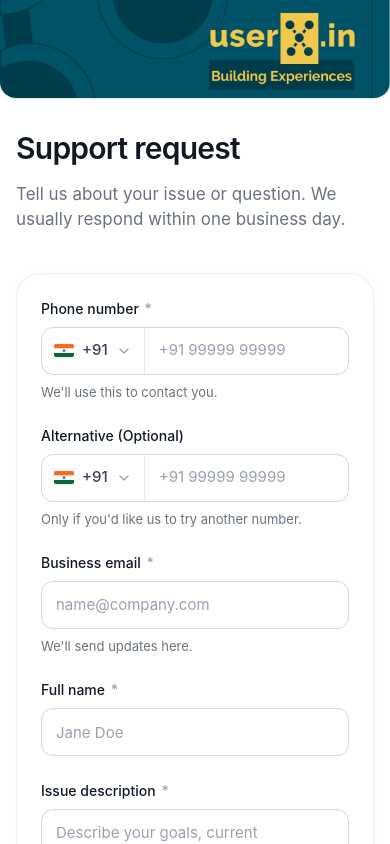
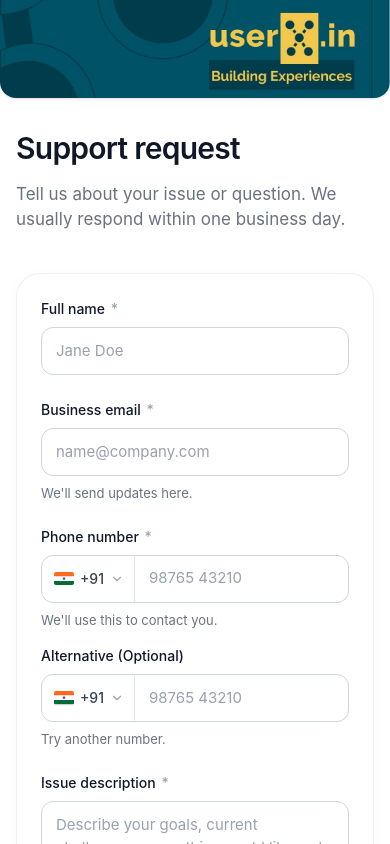
Before and after one commit to plut0n0tf0und/userX.in-form, a React (Vite) app: page /support in a window 390 px wide. Shown: the top 844 px of the page. Built offline with nearby package versions, Linux system fonts and the light colour scheme.

Commit message:
Update form UI, field order, phone input formatting, and abandoned lead tracking

```diff
--- a/src/components/PhoneInput.jsx
+++ b/src/components/PhoneInput.jsx
@@ -13,7 +13,7 @@ function cn(...inputs) {
 
 const regionNames = new Intl.DisplayNames(['en'], { type: 'region' });
 
-export function PhoneInput({ value, onChange, onBlur, inputRef, error, disabled, id, placeholder }) {
+export function PhoneInput({ value, onChange, onBlur, inputRef, error, disabled, id, placeholder, autoComplete }) {
   const [open, setOpen] = useState(false);
   const [country, setCountry] = useState('IN');
 
@@ -34,54 +34,74 @@ export function PhoneInput({ value, onChange, onBlur, inputRef, error, disabled,
     })).sort((a, b) => a.name.localeCompare(b.name));
   }, []);
 
+  const maxDigits = useMemo(() => {
+    if (country === 'IN') return 10;
+    return 12;
+  }, [country]);
+
+  const displayValue = useMemo(() => {
+    if (!value) return '';
+    const prefix = `+${getCountryCallingCode(country)}`;
+    if (value.startsWith(prefix)) {
+      return value.slice(prefix.length).trim();
+    }
+    const parsed = parsePhoneNumberFromString(value);
+    if (parsed && parsed.nationalNumber) {
+      return parsed.nationalNumber;
+    }
+    return value.replace(/^\+\d+\s*/, '');
+  }, [value, country]);
+
   const handleCountrySelect = (c) => {
     setCountry(c.code);
     setOpen(false);
 
-    // When changing country, if the field is empty, don't auto-fill the dial code to prevent errors
-    // Only format if there's already a national number
-    const currentNationalNumber = value ? value.replace(/^\+\d+\s*/, '') : '';
-
-    if (currentNationalNumber) {
+    const currentNationalDigits = displayValue.replace(/\D/g, '');
+    if (currentNationalDigits) {
+      const truncated = currentNationalDigits.slice(0, c.code === 'IN' ? 10 : 12);
+      const dialCode = `+${getCountryCallingCode(c.code)}`;
       const formatter = new AsYouType(c.code);
-      formatter.input(`${c.dialCode}${currentNationalNumber.replace(/\D/g, '')}`);
-      onChange(formatter.getNumber()?.formatInternational() || `${c.dialCode} ${currentNationalNumber}`);
+      formatter.input(`${dialCode}${truncated}`);
+      onChange(formatter.getNumber()?.formatInternational() || `${dialCode} ${truncated}`);
     } else {
-      // If the field is completely empty, keep it empty.
-      // The placeholder dynamically shows the format.
-      if (value !== '') onChange('');
+      onChange('');
     }
   };
 
   const handleInputChange = (e) => {
-    let inputValue = e.target.value;
+    let rawDigits = e.target.value.replace(/\D/g, '');
 
-    if (!inputValue) {
+    if (rawDigits.length > maxDigits) {
+      rawDigits = rawDigits.slice(0, maxDigits);
+    }
+
+    if (!rawDigits) {
       onChange('');
       return;
     }
 
-    const prefix = `+${getCountryCallingCode(country)}`;
-    if (!inputValue.startsWith('+')) {
-      inputValue = `${prefix} ${inputValue}`;
-    }
+    const dialCode = `+${getCountryCallingCode(country)}`;
+    const formatter = new AsYouType(country);
+    formatter.input(`${dialCode}${rawDigits}`);
 
-    const formatter = new AsYouType(country);
-    formatter.input(inputValue);
-    onChange(formatter.current || inputValue);
+    const formattedIntl = formatter.getNumber()?.formatInternational() || `${dialCode} ${rawDigits}`;
+    onChange(formattedIntl);
   };
+
   const Flag = Flags[country];
 
   const dynamicPlaceholder = useMemo(() => {
+    if (country === 'IN') return '98765 43210';
     const formatter = new AsYouType(country);
     let sample = '9999999999';
-    // Format the sample to get the pattern
-    return formatter.input(sample).replace(/9/g, '5');
+    const dialCode = `+${getCountryCallingCode(country)}`;
+    const fullSample = formatter.input(`${dialCode}${sample}`);
+    return fullSample.replace(dialCode, '').trim() || '98765 43210';
   }, [country]);
 
   return (
     <div className={cn(
-      "flex relative w-full h-12 rounded-xl border bg-white overflow-hidden transition-colors focus-within:ring-2 focus-within:ring-[#b512b8] focus-within:ring-offset-0 focus-within:border-[#b512b8]",
+      "flex relative w-full h-12 rounded-xl border bg-white overflow-hidden transition-colors focus-within:ring-[#b512b8] focus-within:ring-2 focus-within:ring-offset-0 focus-within:border-[#b512b8]",
       error ? "border-red-500 focus-within:ring-red-500 focus-within:border-red-500" : "border-gray-300 hover:border-gray-400",
       disabled && "opacity-50 cursor-not-allowed"
     )}>
@@ -89,11 +109,11 @@ export function PhoneInput({ value, onChange, onBlur, inputRef, error, disabled,
         <Popover.Trigger
           disabled={disabled}
           aria-label="Select country"
-          className="flex items-center gap-2 px-3 hover:bg-gray-50 transition-colors border-r border-gray-200 outline-none focus-visible:bg-gray-100 shrink-0"
+          className="flex items-center gap-1.5 pl-3 pr-2.5 hover:bg-gray-50 transition-colors border-r border-gray-200 outline-none focus-visible:bg-gray-100 shrink-0"
         >
-          {Flag ? <Flag className="w-5 h-auto shadow-sm rounded-[2px]" /> : <div className="w-5 h-3.5 bg-gray-200 rounded-[2px]" />}
-          <span className="text-[15px] font-medium text-gray-700">+{getCountryCallingCode(country)}</span>
-          <ChevronDown className="w-4 h-4 text-gray-400" />
+          {Flag ? <Flag className="w-5 h-auto shadow-xs rounded-[2px] shrink-0" /> : <div className="w-5 h-3.5 bg-gray-200 rounded-[2px] shrink-0" />}
+          <span className="text-[14px] font-medium text-gray-700 select-none">+{getCountryCallingCode(country)}</span>
+          <ChevronDown className="w-3.5 h-3.5 text-gray-400 shrink-0" />
         </Popover.Trigger>
 
         <Popover.Portal>
@@ -146,10 +166,11 @@ export function PhoneInput({ value, onChange, onBlur, inputRef, error, disabled,
         ref={inputRef}
         id={id}
         type="tel"
-        value={value}
+        value={displayValue}
         onChange={handleInputChange}
         onBlur={onBlur}
         disabled={disabled}
+        autoComplete={autoComplete || "off"}
         placeholder={placeholder || dynamicPlaceholder}
         className="flex-1 min-w-0 bg-transparent px-3.5 py-2 text-[15px] text-gray-900 outline-none placeholder:text-gray-400 disabled:cursor-not-allowed"
       />
--- a/src/pages/ProjectForm.jsx
+++ b/src/pages/ProjectForm.jsx
@@ -18,26 +18,35 @@ export function cn(...inputs) {
 
 const steps = ['Contact details', 'Project details'];
 
+const emailRegex = /^[a-zA-Z0-9._%+-]+@[a-zA-Z0-9.-]+\.[a-zA-Z]{2,}$/;
+
 const schema = yup.object().shape({
   name: yup.string().required('Enter your full name.'),
-  email: yup.string().email('Enter a valid email address.').required('Enter your business email.'),
+  email: yup.string().required('Enter your business email.').matches(emailRegex, 'Enter a valid email address (e.g. name@company.com).'),
   whatsappNumber: yup.string().test('is-valid-phone', 'Enter a valid phone number.', (value) => value ? isValidPhoneNumber(value) : false).required('Phone number is required.'),
   altNumber: yup.string().test('is-valid-alt-phone', 'Enter a valid phone number.', (value) => !value || isValidPhoneNumber(value)),
 
   businessName: yup.string().required('Enter your company name.'),
   serviceOffered: yup.string().required('Enter your product or service.'),
-  reqSummary: yup.string().required('Enter a project summary.'),
-  expectedOutcome: yup.string().required('Enter expected outcome.'),
+  reqSummary: yup.string().required('Enter a project summary.').max(120, 'Please keep summary to 1 short line (max 120 chars).'),
+  expectedOutcome: yup.string().required('Enter expected outcome.').max(120, 'Please keep expected outcome to 1 short line (max 120 chars).'),
   assistanceType: yup.string().required('Select how to proceed.'),
 });
 
 const scriptURL = "https://script.google.com/macros/s/AKfycbxLRftndaH_znmmYtWfL9mmP9hoWXiPaBb8sOGBO5DPXZncXF4hX5akHaMgj8CEcMwW/exec";
 
-const CustomField = ({ label, required, error, helperText, children, htmlFor }) => (
+const CustomField = ({ label, required, error, helperText, children, htmlFor, maxLength, currentLength }) => (
   <div className="flex flex-col space-y-2 w-full">
+    <div className="flex items-center justify-between">
       <Label.Root htmlFor={htmlFor} className="text-[14px] font-medium text-gray-900">
         {label} {required && <span aria-hidden="true" className="text-gray-400 ml-[2px]">*</span>}
       </Label.Root>
+      {maxLength !== undefined && (
+        <span className={cn("text-[12px] font-medium transition-colors", (currentLength || 0) >= maxLength ? "text-red-500 font-semibold" : "text-gray-400")}>
+          {currentLength || 0}/{maxLength}
+        </span>
+      )}
+    </div>
     {children}
     {(helperText || error) && (
       <p
@@ -51,6 +60,7 @@ const CustomField = ({ label, required, error, helperText, children, htmlFor })
 );
 
 const inputStyles = "flex h-12 w-full rounded-xl border border-gray-300 bg-white px-3.5 py-2 text-[15px] text-gray-900 transition-colors file:border-0 file:bg-transparent file:text-sm file:font-medium placeholder:text-gray-400 focus-visible:outline-none focus-visible:ring-2 focus-visible:ring-[#b512b8] disabled:cursor-not-allowed disabled:opacity-50";
+const textareaStyles = "flex min-h-[80px] w-full rounded-xl border border-gray-300 bg-white px-3.5 py-2.5 text-[15px] text-gray-900 transition-colors placeholder:text-gray-400 focus-visible:outline-none focus-visible:ring-2 focus-visible:ring-[#b512b8] disabled:cursor-not-allowed disabled:opacity-50 resize-y";
 
 export default function ProjectForm() {
   const [activeStep, setActiveStep] = useState(0);
@@ -58,9 +68,9 @@ export default function ProjectForm() {
   const [isSuccess, setIsSuccess] = useState(false);
   const [errorMsg, setErrorMsg] = useState('');
 
-  const { control, handleSubmit, formState: { errors }, trigger, setValue, watch } = useForm({
+  const { control, handleSubmit, formState: { errors }, trigger, setValue, watch, getValues } = useForm({
     resolver: yupResolver(schema),
-    mode: 'onTouched',
+    mode: 'onSubmit',
     defaultValues: JSON.parse(localStorage.getItem('ProjectForm_draft')) || {
       name: '',
       email: '',
@@ -111,6 +121,22 @@ export default function ProjectForm() {
     if (fieldsToValidate.length > 0) {
       const isValid = await trigger(fieldsToValidate);
       if (isValid) {
+        const values = getValues();
+        const partialPayload = {
+          action: "submit_partial_lead",
+          leadId: leadId,
+          name: values.name,
+          email: values.email,
+          whatsappNumber: values.whatsappNumber,
+          altNumber: values.altNumber
+        };
+        fetch(scriptURL, {
+          method: 'POST',
+          mode: 'no-cors',
+          headers: { 'Content-Type': 'application/json' },
+          body: JSON.stringify(partialPayload)
+        }).catch(err => console.error('Failed to log partial draft:', err));
+
         setActiveStep((prev) => prev + 1);
         window.scrollTo({ top: 0, behavior: 'smooth' });
       } else {
@@ -287,6 +313,7 @@ export default function ProjectForm() {
                       )}
                     />
 
+                    <div className="grid grid-cols-1 sm:grid-cols-2 gap-4">
                       <Controller
                         name="whatsappNumber"
                         control={control}
@@ -295,7 +322,7 @@ export default function ProjectForm() {
                             <PhoneInput
                               {...field}
                               id="whatsappNumber"
-                            placeholder="+91 99999 99999"
+                              autoComplete="tel"
                               error={!!errors.whatsappNumber}
                             />
                           </CustomField>
@@ -310,12 +337,13 @@ export default function ProjectForm() {
                             <PhoneInput
                               {...field}
                               id="altNumber"
-                            placeholder="+91 99999 99999"
+                              autoComplete="off"
                               error={!!errors.altNumber}
                             />
                           </CustomField>
                         )}
                       />
+                    </div>
 
                     <div className="pt-4">
                       <button
@@ -377,14 +405,23 @@ export default function ProjectForm() {
                       name="reqSummary"
                       control={control}
                       render={({ field }) => (
-                        <CustomField label="Project summary" required htmlFor="reqSummary" error={errors.reqSummary} helperText="Briefly describe what you need.">
-                          <input
+                        <CustomField
+                          label="Project summary"
+                          required
+                          htmlFor="reqSummary"
+                          error={errors.reqSummary}
+                          helperText="Short 1-line summary about what you need."
+                          maxLength={120}
+                          currentLength={(watch('reqSummary') || '').length}
+                        >
+                          <textarea
                             {...field}
                             id="reqSummary"
-                            type="text"
-                            placeholder="A new e-commerce website"
+                            rows={3}
+                            maxLength={120}
+                            placeholder="e.g., Build an e-commerce website for clothing"
                             aria-invalid={!!errors.reqSummary}
-                            className={cn(inputStyles, errors.reqSummary && "border-red-500 focus-visible:ring-red-500")}
+                            className={cn(textareaStyles, errors.reqSummary && "border-red-500 focus-visible:ring-red-500")}
                           />
                         </CustomField>
                       )}
@@ -394,14 +431,23 @@ export default function ProjectForm() {
                       name="expectedOutcome"
                       control={control}
                       render={({ field }) => (
-                        <CustomField label="Expected outcome" required htmlFor="expectedOutcome" error={errors.expectedOutcome} helperText="What is the primary goal?">
-                          <input
+                        <CustomField
+                          label="Expected outcome"
+                          required
+                          htmlFor="expectedOutcome"
+                          error={errors.expectedOutcome}
+                          helperText="Short 1-line summary about outcome or result expected."
+                          maxLength={120}
+                          currentLength={(watch('expectedOutcome') || '').length}
+                        >
+                          <textarea
                             {...field}
                             id="expectedOutcome"
-                            type="text"
-                            placeholder="Increase online sales by 20%"
+                            rows={3}
+                            maxLength={120}
+                            placeholder="e.g., Launch in 30 days & drive online sales"
                             aria-invalid={!!errors.expectedOutcome}
-                            className={cn(inputStyles, errors.expectedOutcome && "border-red-500 focus-visible:ring-red-500")}
+                            className={cn(textareaStyles, errors.expectedOutcome && "border-red-500 focus-visible:ring-red-500")}
                           />
                         </CustomField>
                       )}
--- a/src/pages/TicketForm.jsx
+++ b/src/pages/TicketForm.jsx
@@ -15,10 +15,12 @@ export function cn(...inputs) {
   return twMerge(clsx(inputs));
 }
 
+const emailRegex = /^[a-zA-Z0-9._%+-]+@[a-zA-Z0-9.-]+\.[a-zA-Z]{2,}$/;
+
 const schema = yup.object().shape({
   whatsappNumber: yup.string().test('is-valid-phone', 'Enter a valid phone number.', (value) => value ? isValidPhoneNumber(value) : false).required('Phone number is required.'),
   altNumber: yup.string().test('is-valid-alt-phone', 'Enter a valid phone number.', (value) => !value || isValidPhoneNumber(value)),
-  email: yup.string().email('Enter a valid email address.').required('Business email is required.'),
+  email: yup.string().required('Business email is required.').matches(emailRegex, 'Enter a valid email address (e.g. name@company.com).'),
   name: yup.string().required('Enter your full name.'),
   problem: yup.string().required('Describe your issue.'),
 });
@@ -51,7 +53,7 @@ export default function TicketForm() {
 
   const { control, handleSubmit, formState: { errors }, setValue, watch } = useForm({
     resolver: yupResolver(schema),
-    mode: 'onTouched',
+    mode: 'onSubmit',
     defaultValues: JSON.parse(localStorage.getItem('TicketForm_draft')) || {
       whatsappNumber: '',
       altNumber: '',
@@ -199,30 +201,18 @@ export default function TicketForm() {
               <div className="p-6 md:p-8 bg-white rounded-3xl border border-gray-200/60 shadow-[0_2px_20px_rgb(0,0,0,0.02)] space-y-6">
 
                 <Controller
-                  name="whatsappNumber"
+                  name="name"
                   control={control}
                   render={({ field }) => (
-                    <CustomField label="Phone number" required htmlFor="whatsappNumber" error={errors.whatsappNumber} helperText="We'll use this to contact you.">
-                      <PhoneInput
+                    <CustomField label="Full name" required htmlFor="name" error={errors.name}>
+                      <input
                         {...field}
-                        id="whatsappNumber"
-                        placeholder="+91 99999 99999"
-                        error={!!errors.whatsappNumber}
-                      />
-                    </CustomField>
-                  )}
-                />
-
-                <Controller
-                  name="altNumber"
-                  control={control}
-                  render={({ field }) => (
-                    <CustomField label="Alternative (Optional)" htmlFor="altNumber" error={errors.altNumber} helperText="Only if you'd like us to try another number.">
-                      <PhoneInput
-                        {...field}
-                        id="altNumber"
-                        placeholder="+91 99999 99999"
-                        error={!!errors.altNumber}
+                        id="name"
+                        type="text"
+                        autoComplete="name"
+                        placeholder="Jane Doe"
+                        aria-invalid={!!errors.name}
+                        className={cn(inputStyles, errors.name && "border-red-500 focus-visible:ring-red-500")}
                       />
                     </CustomField>
                   )}
@@ -246,23 +236,37 @@ export default function TicketForm() {
                   )}
                 />
 
+                <div className="grid grid-cols-1 sm:grid-cols-2 gap-4">
                   <Controller
-                  name="name"
+                    name="whatsappNumber"
                     control={control}
                     render={({ field }) => (
-                    <CustomField label="Full name" required htmlFor="name" error={errors.name}>
-                      <input
+                      <CustomField label="Phone number" required htmlFor="whatsappNumber" error={errors.whatsappNumber} helperText="We'll use this to contact you.">
+                        <PhoneInput
                           {...field}
-                        id="name"
-                        type="text"
-                        autoComplete="name"
-                        placeholder="Jane Doe"
-                        aria-invalid={!!errors.name}
-                        className={cn(inputStyles, errors.name && "border-red-500 focus-visible:ring-red-500")}
+                          id="whatsappNumber"
+                          autoComplete="tel"
+                          error={!!errors.whatsappNumber}
                         />
                       </CustomField>
                     )}
                   />
+
+                  <Controller
+                    name="altNumber"
+                    control={control}
+                    render={({ field }) => (
+                      <CustomField label="Alternative (Optional)" htmlFor="altNumber" error={errors.altNumber} helperText="Try another number.">
+                        <PhoneInput
+                          {...field}
+                          id="altNumber"
+                          autoComplete="off"
+                          error={!!errors.altNumber}
+                        />
+                      </CustomField>
+                    )}
+                  />
+                </div>
 
                 <Controller
                   name="problem"
```
Lines whose indentation alone changed are shown as unchanged.
